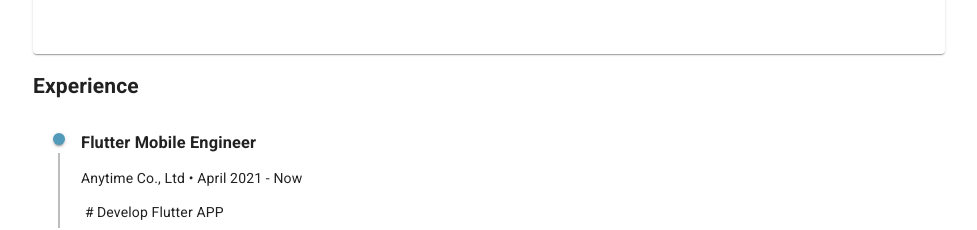
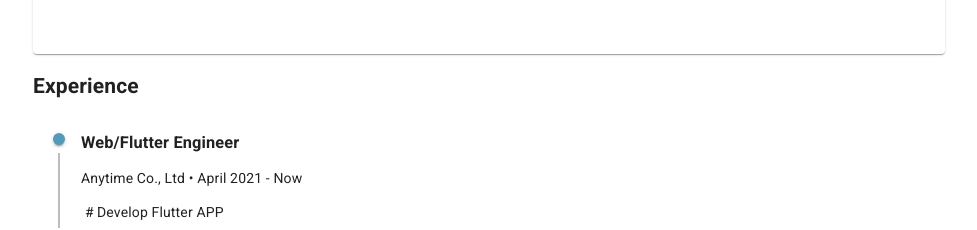
Before and after one commit to cyan92128505/resume, a Next.js app: page / in a window 1280 px wide. Shown: the part 865-1095 px from the top of the page, without its empty margins (151-1128 px from the left). Built offline with nearby package versions, Linux system fonts and the light colour scheme.

Commit message:
:memo: Modify job title

```diff
--- a/pages/index.tsx
+++ b/pages/index.tsx
@@ -274,9 +274,7 @@
               <TimelineConnector />
             </TimelineSeparator>
             <TimelineContent>
-              <h3 className={styles.experience_title}>
-                Flutter Mobile Engineer
-              </h3>
+              <h3 className={styles.experience_title}>Web/Flutter Engineer</h3>
               <p>Anytime Co., Ltd • April 2021 - Now</p>
               <ul>
                 <li>Develop Flutter APP</li>
```
Also changed, not shown: public/519ABA.jpg (added).
